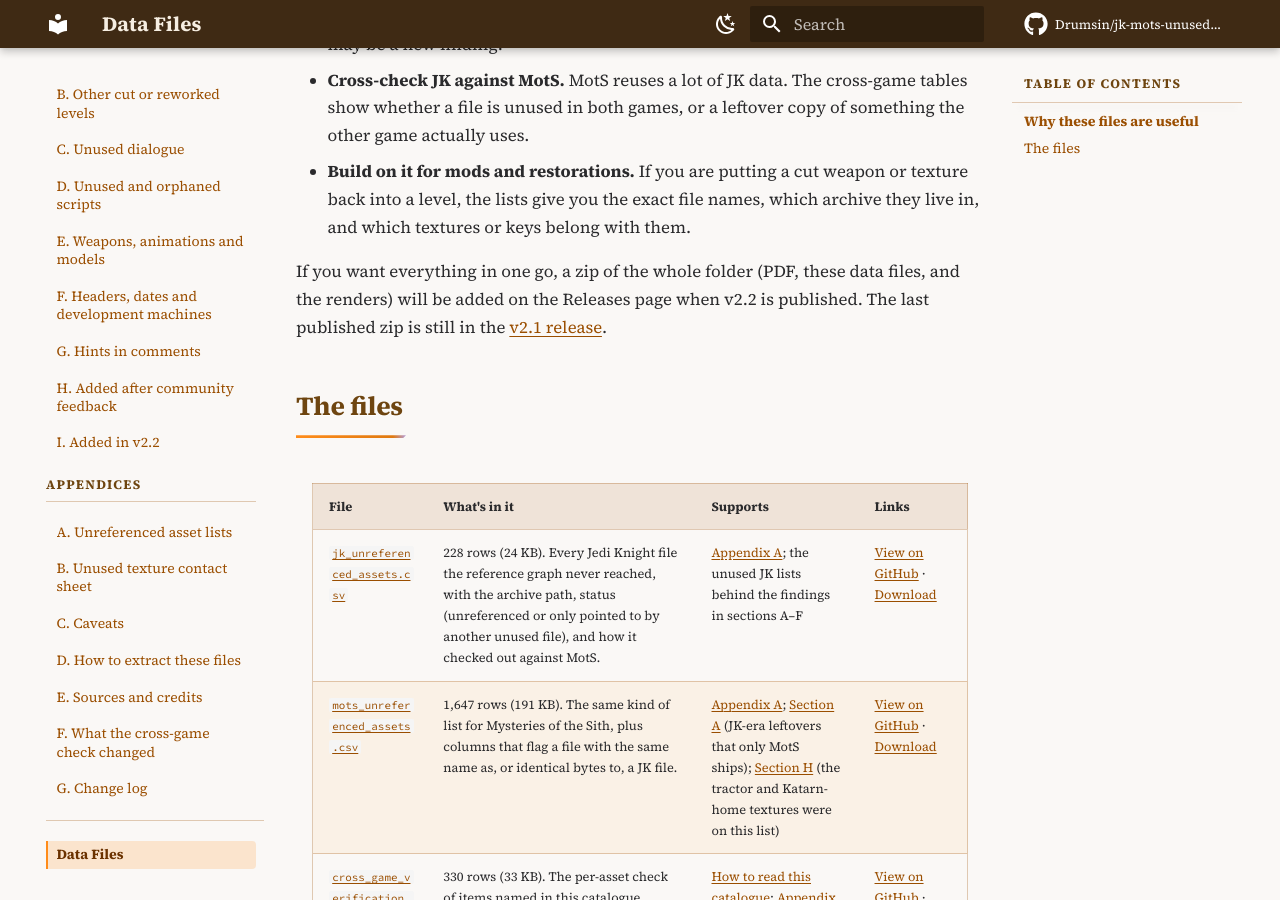
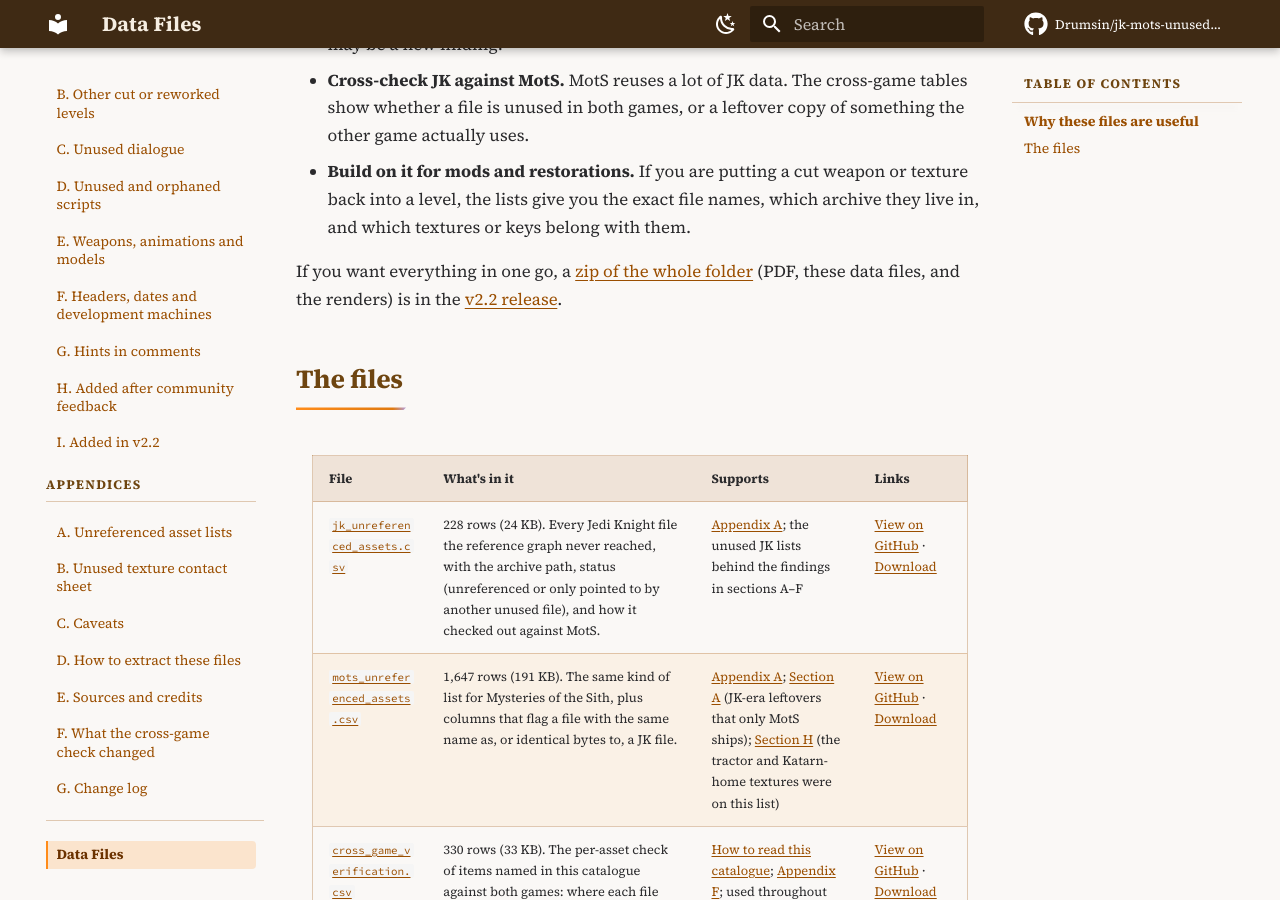
Before and after one commit to Drumsin/jk-mots-unused-content, an MkDocs documentation site: the page built from docs/data-files.md, in a window 1280 px wide and 900 px high, scrolled down 821 px. Built offline with MkDocs 1.6.1 and Material for MkDocs 9.7.7, drawn with Linux system fonts in a browser that asks for light colours; comment, search, counter and statistics services are not loaded.

Commit message:
Point download links at the v2.2 release

```diff
--- a/docs/data-files.md
+++ b/docs/data-files.md
@@ -12,7 +12,7 @@ If you like to check the work yourself, or go hunting for things the write-ups h
 - **Cross-check JK against MotS.** MotS reuses a lot of JK data. The cross-game tables show whether a file is unused in both games, or a leftover copy of something the other game actually uses.
 - **Build on it for mods and restorations.** If you are putting a cut weapon or texture back into a level, the lists give you the exact file names, which archive they live in, and which textures or keys belong with them.
 
-If you want everything in one go, a zip of the whole folder (PDF, these data files, and the renders) will be added on the Releases page when v2.2 is published. The last published zip is still in the [v2.1 release](https://github.com/Drumsin/jk-mots-unused-content/releases/tag/v2.1).
+If you want everything in one go, a [zip of the whole folder](https://github.com/Drumsin/jk-mots-unused-content/releases/download/v2.2/JK_MotS_Unused_Content_Findings_v2.2.zip) (PDF, these data files, and the renders) is in the [v2.2 release](https://github.com/Drumsin/jk-mots-unused-content/releases/tag/v2.2).
 
 ## The files
 
```
Also changed, not shown: FINDINGS.md (+1 -1 lines), README.md (+3 -3 lines), docs/index.md (+1 -1 lines), 1 other file.
